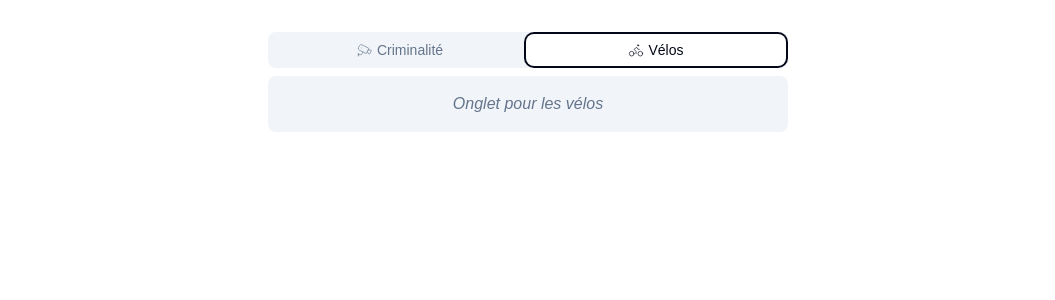
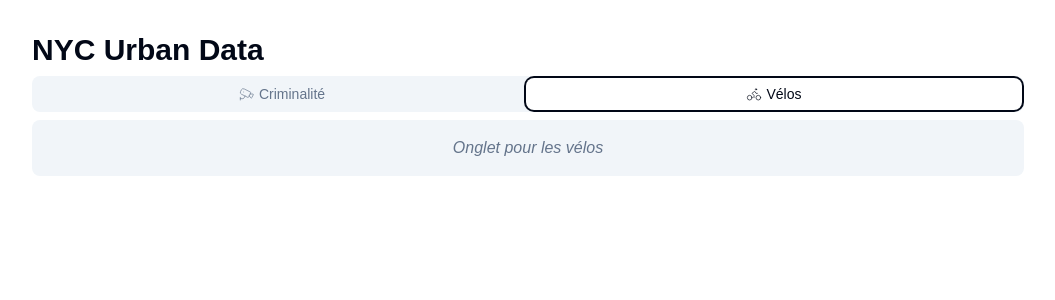
Before and after one commit to MisterAzix/hetic-urban-data-analytics, a Next.js app: page / in a window 1280 px wide. Both pictures are taken after a click on the tab "Vélos". Shown: the top 300 px of the page, without its empty margins (112-1167 px from the left). Built offline with nearby package versions, Linux system fonts and the light colour scheme.

Commit message:
feat: update template and add title

```diff
--- a/src/app/page.tsx
+++ b/src/app/page.tsx
@@ -5,24 +5,25 @@ import { CctvIcon, BikeIcon } from 'lucide-react';
 
 export default function Home() {
   return (
-    <main className="container mx-auto">
-      <div className="flex items-center justify-center pt-8">
+    <main className="container mx-auto max-w-screen-lg px-4 py-8">
+      <h1 className="mb-2 text-3xl font-bold">NYC Urban Data</h1>
+      <div>
         <Tabs defaultValue="crime">
-          <TabsList className="mb-2">
-            <TabsTrigger value="crime" className="md:w-64">
+          <TabsList className="w-full">
+            <TabsTrigger value="crime" className="w-1/2">
               <CctvIcon size={16} strokeWidth={1} className="mr-1" />
               Criminalité
             </TabsTrigger>
-            <TabsTrigger value="bicycle" className="md:w-64">
+            <TabsTrigger value="bicycle" className="w-1/2">
               <BikeIcon size={16} strokeWidth={1} className="mr-1" />
               Vélos
             </TabsTrigger>
           </TabsList>
-          <div className="rounded-lg bg-muted py-4 text-muted-foreground">
-            <TabsContent value="crime" className="m-0 flex justify-center">
+          <div className="rounded-lg bg-muted text-muted-foreground">
+            <TabsContent value="crime">
               <CrimeTab />
             </TabsContent>
-            <TabsContent value="bicycle" className="m-0 flex justify-center">
+            <TabsContent value="bicycle">
               <BicycleTab />
             </TabsContent>
           </div>
--- a/src/components/BicycleTab.tsx
+++ b/src/components/BicycleTab.tsx
@@ -1,3 +1,7 @@
 export default function BicycleTab() {
-  return <p className="italic">Onglet pour les vélos</p>;
+  return (
+    <div className="py-4">
+      <p className="text-center italic">Onglet pour les vélos</p>
+    </div>
+  );
 }
```
